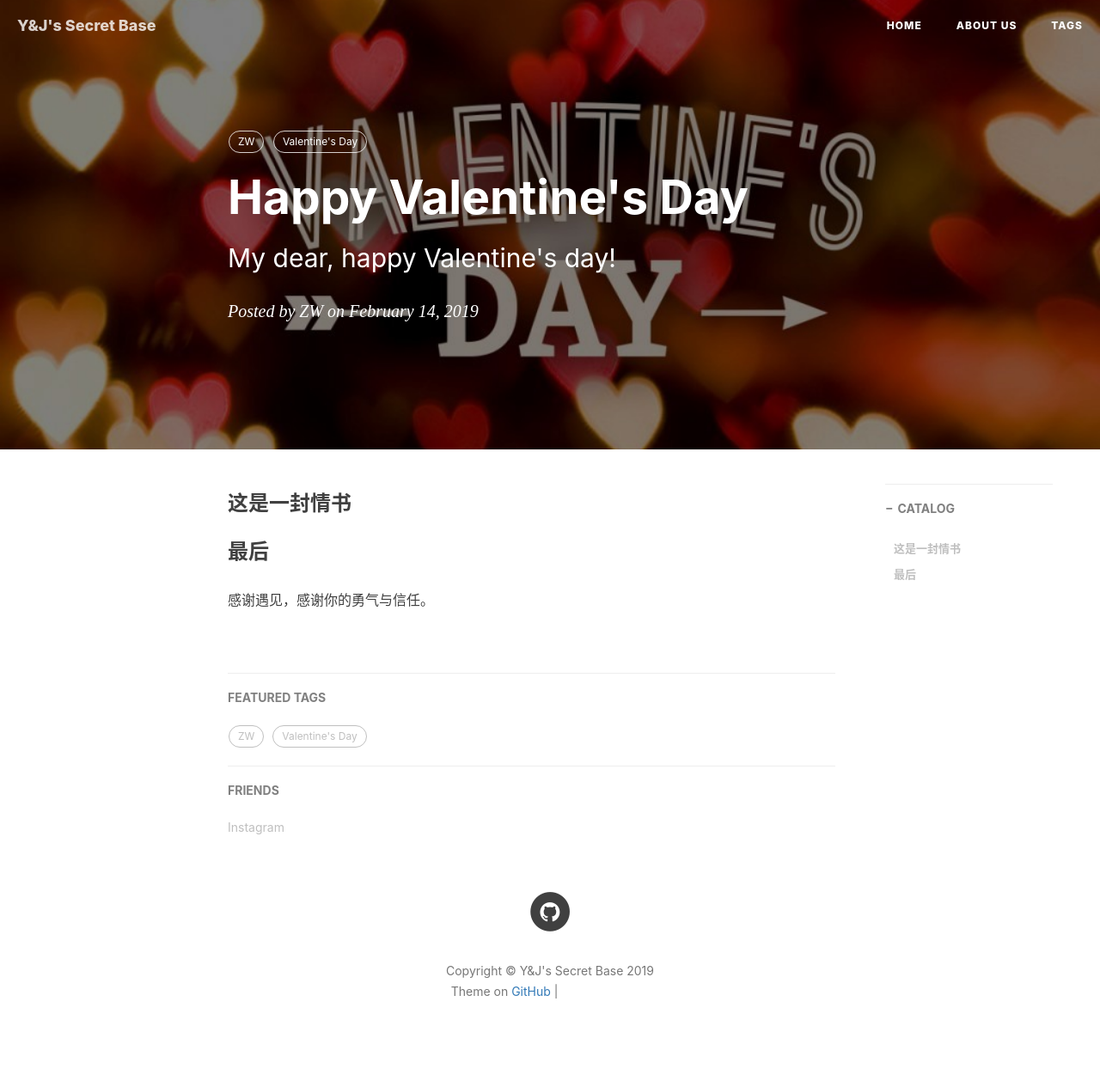
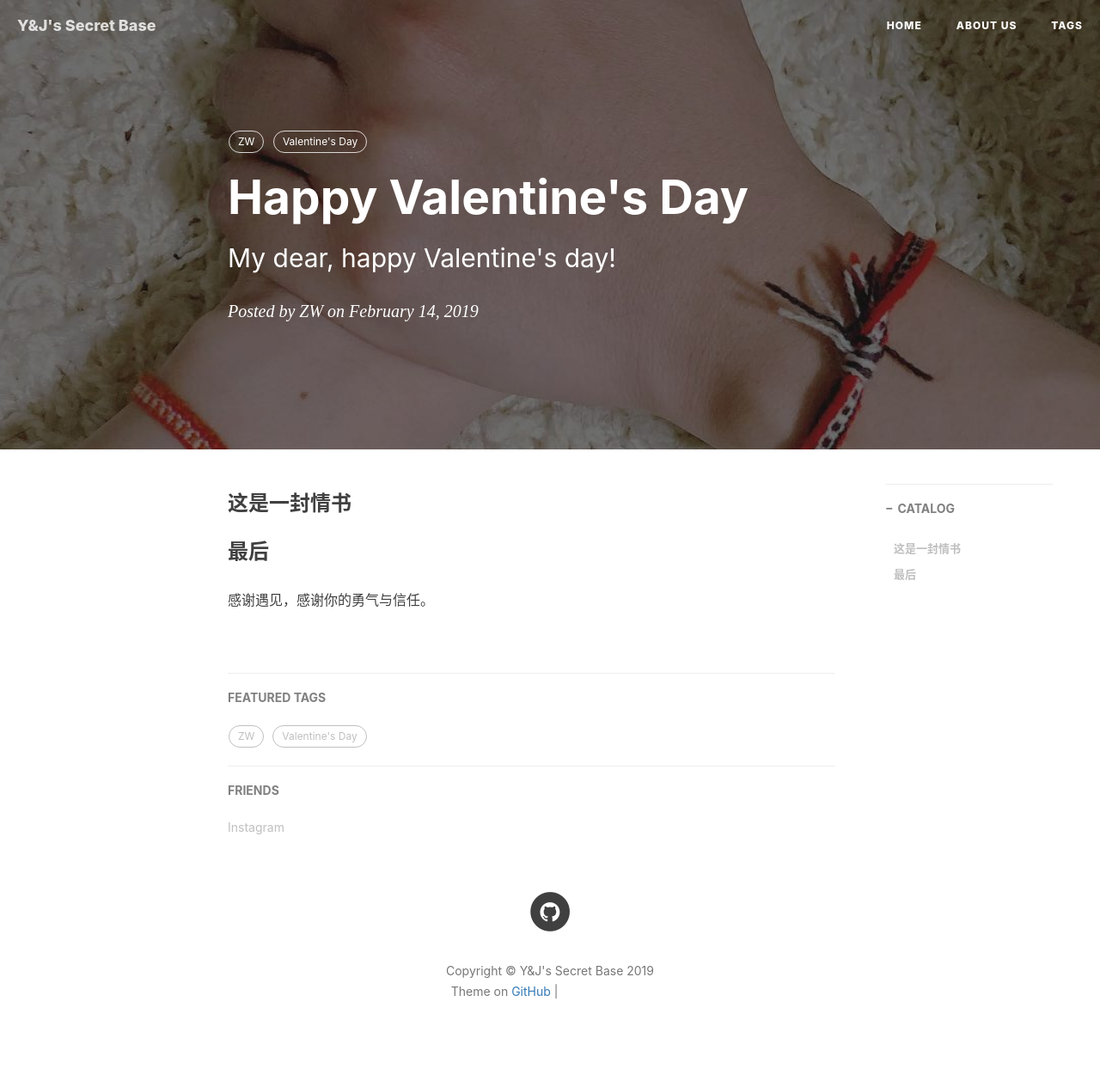
Before and after one commit to project106/project106.github.io, a Jekyll site: the page built from _posts/2019-02-14-ValentinesDay.md, in a window 1280 px wide. Shown: the whole page at 86% size. Built offline with Jekyll 4.4.1, drawn with Linux system fonts in a browser that asks for light colours; nearby versions of some CDN libraries; comment, search, counter and statistics services are not loaded; grey boxes are pictures that could not be loaded.

Commit message:
Update 2019-02-14-ValentinesDay.md

```diff
--- a/_posts/2019-02-14-ValentinesDay.md
+++ b/_posts/2019-02-14-ValentinesDay.md
@@ -4,7 +4,7 @@ title:      Happy Valentine's Day
 subtitle:   My dear, happy Valentine's day!
 date:       2019-02-14
 author:     ZW
-header-img: img/post-bg-valentines.jpg
+header-img: img/home-bg-hand-darken.jpg
 catalog: true
 tags:
     - ZW
```
